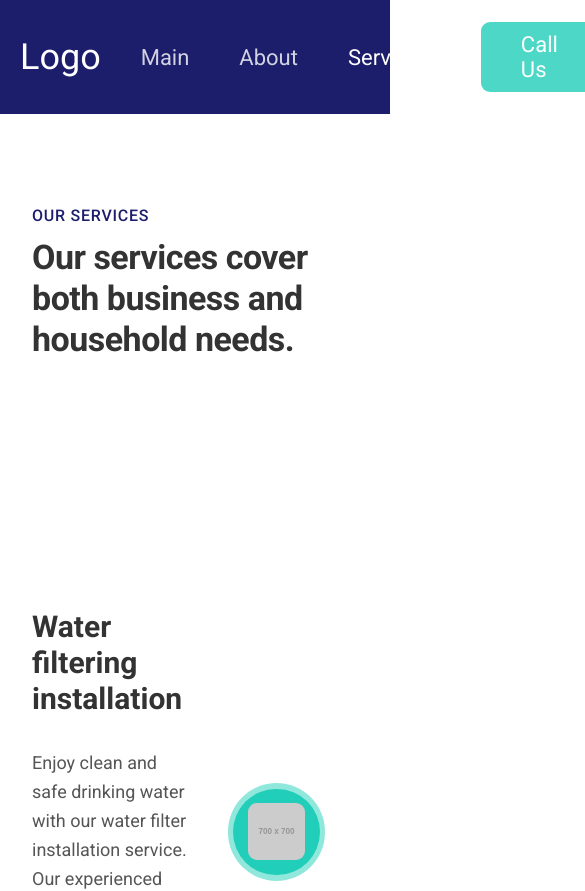
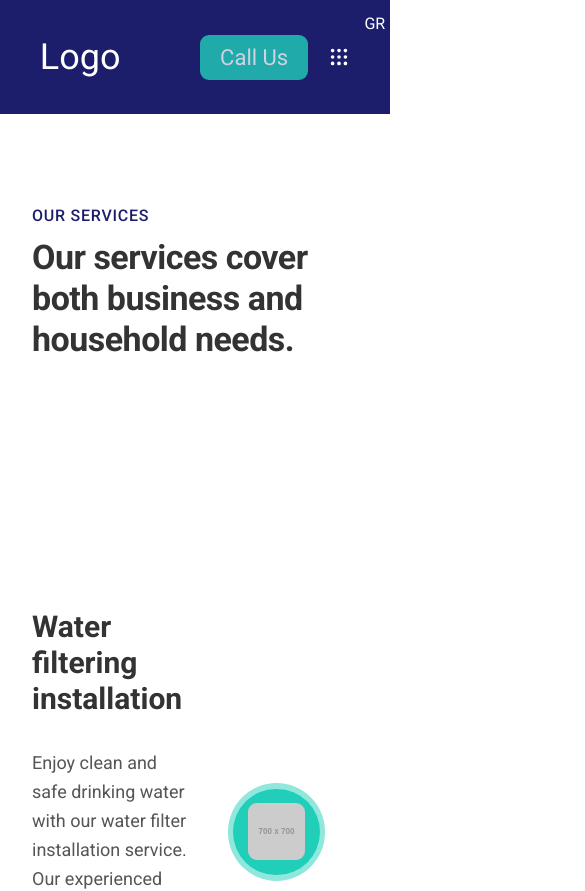
Before and after one commit to ThXilos/veloudios.gr, a React (Create React App) app: page /services in a window 390 px wide. Shown: the top 891 px of the page, 585 px wide, since content can reach past the window. Built offline with nearby package versions, Linux system fonts and the light colour scheme.

Commit message:
add responsive navigation

```diff
--- a/src/component/ScrollButton.js
+++ b/src/component/ScrollButton.js
@@ -1,6 +1,7 @@
 import React, { useState } from "react";
 import styled from "styled-components";
 import { TbChevronUp } from "react-icons/tb";
+
 const ScrollButton = () => {
   const [visible, setVisible] = useState(false);
 
@@ -52,14 +53,14 @@ const Wrapper = styled.div`
     align-items: center;
     border: 2px solid #90e7dc;
     border-radius: 100px;
-    box-shadow: 0 2.4rem 4.8rem rgba(0, 0, 0, 0.05);
+    box-shadow: 0 2.4rem 4.8rem rgba(0, 0, 0, 0.08);
 
     transition: all 0.3s;
   }
 
   .btn-toTop:hover {
     transform: translateY(-1rem);
-    box-shadow: 0 3.2rem 6.4rem rgba(0, 0, 0, 0.06);
+    box-shadow: 0 3.2rem 6.4rem rgba(0, 0, 0, 0.1);
   }
 `;
 
--- a/src/pages/Navigation.js
+++ b/src/pages/Navigation.js
@@ -1,6 +1,7 @@
 import React from "react";
 import styled from "styled-components";
 import { NavLink } from "react-router-dom";
+import { TbGridDots } from "react-icons/tb";
 const Navigation = ({ language, handleSelection }) => {
   return (
     <Wrapper>
@@ -10,17 +11,17 @@ const Navigation = ({ language, handleSelection }) => {
         </div>
         <div className="menu-item-container">
           <ul className="menu-item-list">
-            <li className="menu-item">
+            <li className="menu-item hide">
               <NavLink className="menu-link" to="/">
                 Main
               </NavLink>
             </li>
-            <li className="menu-item">
+            <li className="menu-item hide">
               <NavLink className="menu-link" to="/about">
                 About
               </NavLink>
             </li>
-            <li className="menu-item">
+            <li className="menu-item hide">
               <NavLink className="menu-link" to="/services">
                 Services
               </NavLink>
@@ -29,6 +30,9 @@ const Navigation = ({ language, handleSelection }) => {
               <a href="tel:30 6937696704" className="menu-link ctc">
                 Call us
               </a>
+            </li>
+            <li>
+              <TbGridDots className="menu-icon" />
             </li>
             <li className="language-selector">
               <p onClick={() => handleSelection()}>{language ? "EN" : "GR"}</p>
@@ -44,6 +48,9 @@ const Wrapper = styled.section`
   background-color: #1c1e6c;
   color: #fff;
   text-transform: capitalize;
+  .menu-icon {
+    display: none;
+  }
 
   .navigation-container {
     max-width: 1200px;
@@ -82,20 +89,6 @@ const Wrapper = styled.section`
         cursor: pointer;
       }
 
-      // .menu-link:link,
-      // .menu-link:visited {
-      //   color: #fff;
-      //   text-decoration: none;
-      //   opacity: 0.8;
-      //   transition: opacity 0.3s;
-      //   display: block;
-      // }
-
-      // .menu-link:hover,
-      // .menu-link:active {
-      //   opacity: 1;
-      // }
-
       .menu-link {
         color: #fff;
         text-decoration: none;
@@ -120,6 +113,45 @@ const Wrapper = styled.section`
       }
     }
   }
+
+  @media (max-width: 1300px) {
+    .navigation-container {
+      max-width: 900px;
+    }
+  }
+
+  @media (max-width: 1000px) {
+    .navigation-container {
+      max-width: 700px;
+    }
+  }
+
+  @media (max-width: 835px) {
+    .navigation-container {
+      justify-content: space-around;
+    }
+
+    .navigation-container .menu-item-list {
+      gap: 2rem;
+    }
+
+    .navigation-container .menu-item-list .ctc {
+      padding: 1rem 2rem;
+    }
+
+    .navigation-container .menu-item-list .language-selector {
+      right: -35px;
+    }
+
+    @media (max-width: 600px) {
+      .menu-icon {
+        display: block;
+      }
+      .hide {
+        display: none;
+      }
+    }
+  }
 `;
 
 export default Navigation;
```
